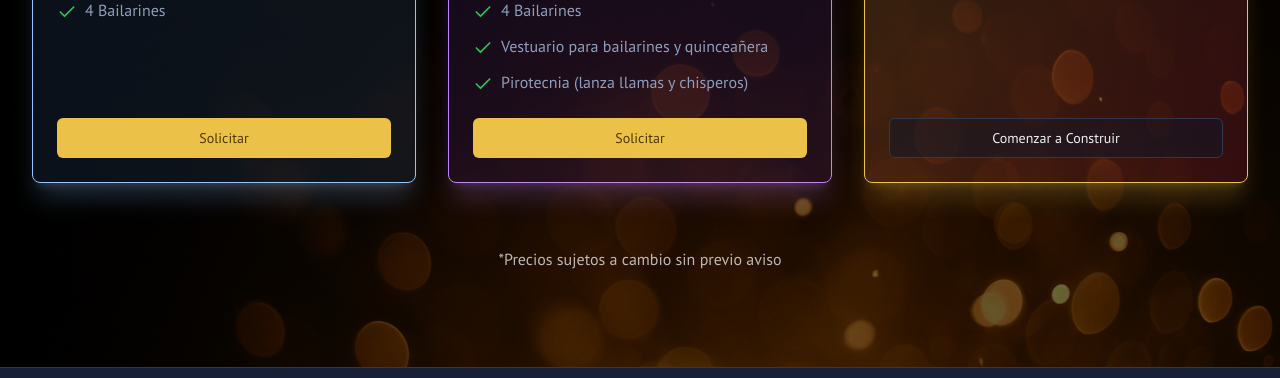
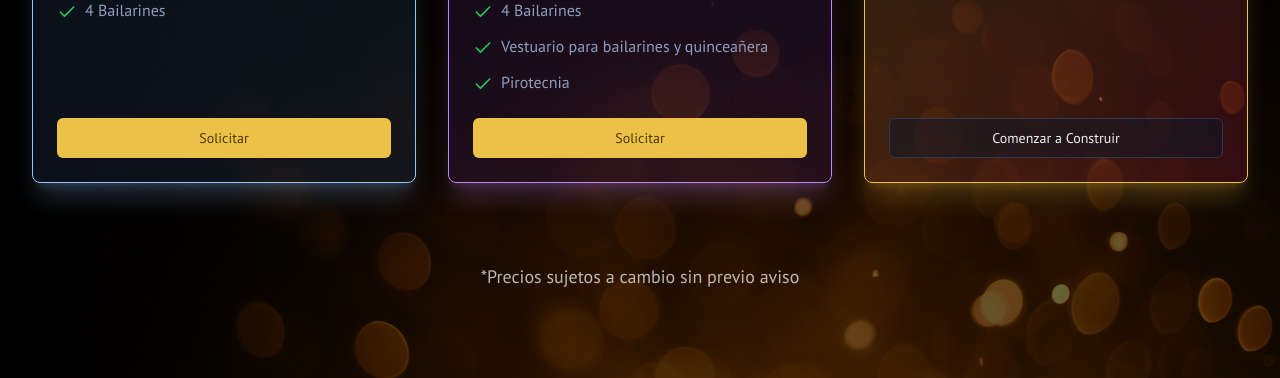
Before and after one commit to gustavo2794/portafolioecosxv, a Next.js app: page /packages in a window 1280 px wide. Shown: the part 1214-1592 px from the top of the page. Built offline with nearby package versions, Linux system fonts and the light colour scheme; no server answers.

Commit message:
que solo diga Pirotecnia (_for element span_)

```diff
--- a/src/components/sections/custom-package-builder.tsx
+++ b/src/components/sections/custom-package-builder.tsx
@@ -26,7 +26,7 @@ const allFeatures = [
   { id: 'mix-moderno-1', label: 'Mix moderno 1' },
   { id: 'mix-moderno-2', label: 'Mix moderno 2' },
   { id: 'vestuario', label: 'Vestuario para bailarines y quinceañera' },
-  { id: 'pirotecnia', label: 'Pirotecnia (lanza llamas y chisperos)' },
+  { id: 'pirotecnia', label: 'Pirotecnia' },
 ];
 
 export default function CustomPackageBuilder({ children }: { children: React.ReactNode }) {
--- a/src/components/sections/pricing.tsx
+++ b/src/components/sections/pricing.tsx
@@ -87,7 +87,7 @@ const packages = [
             'Mix moderno 2',
             '4 Bailarines',
             'Vestuario para bailarines y quinceañera',
-            'Pirotecnia (lanza llamas y chisperos)'
+            'Pirotecnia'
         ],
         whatsappMessage: 'Hola, Estoy interesad@ en el paquete Diamante.',
         bgColor: 'bg-purple-500/10',
@@ -244,7 +244,7 @@ const Pricing = () => {
                 </Card>
             </CustomPackageBuilder>
         </div>
-        <div className="text-center mt-16 text-white/70 text-base">
+        <div className="text-center mt-20 text-white/70 text-lg">
             <p>*Precios sujetos a cambio sin previo aviso</p>
         </div>
       </div>
```
